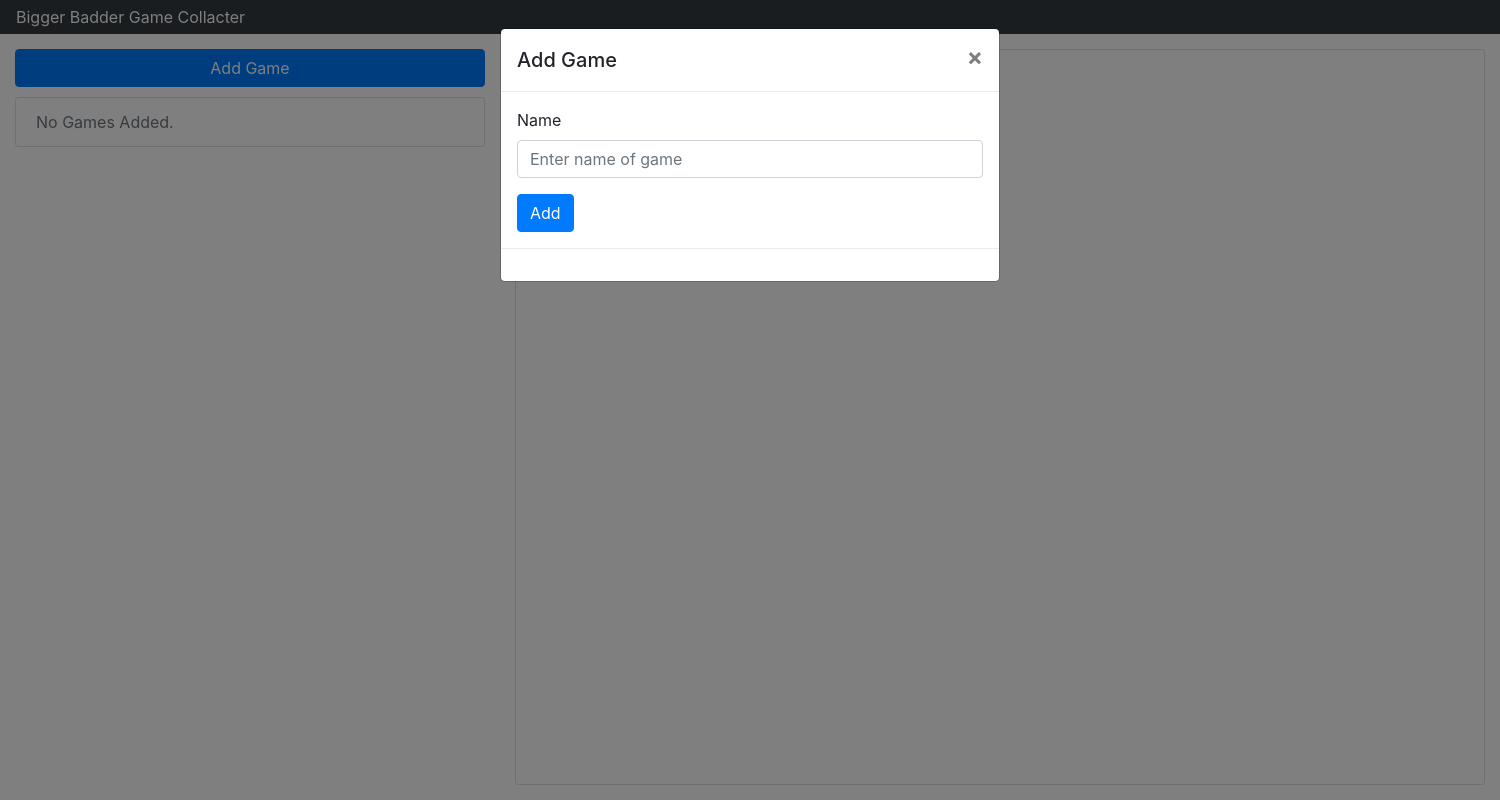
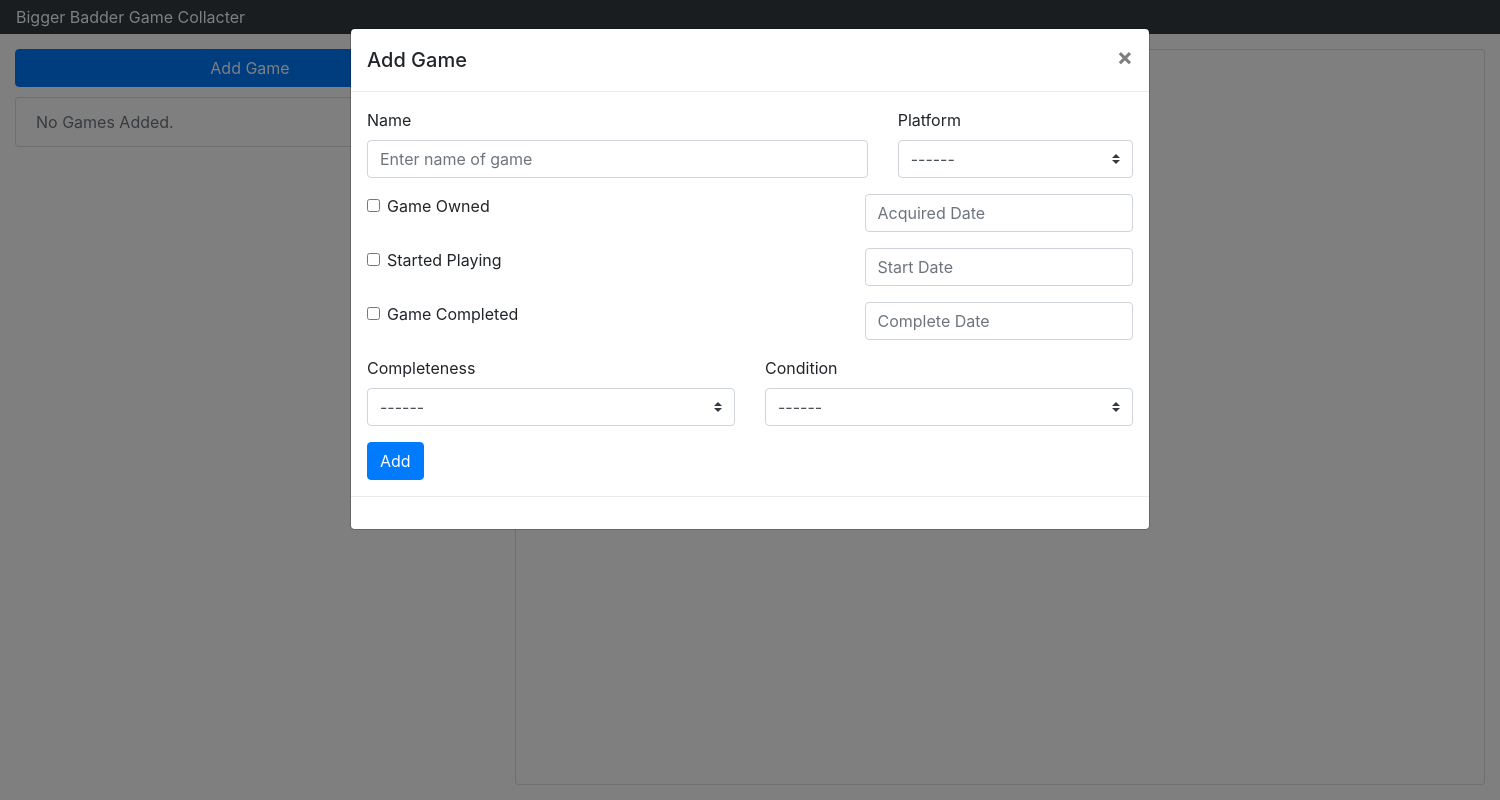
Before and after one commit to buckeye132/bigger-badder-game-collacter, an Electron app: page web/index.html in a window 1500 px wide. Both pictures are taken after a click on the button "Add Game". Drawn offline with nearby package versions, Linux system fonts and the light colour scheme; no server answers.

Commit message:
Added the entire form for adding a game to the list.

```diff
--- a/web/index.html
+++ b/web/index.html
@@ -57,7 +57,7 @@
 
     <!-- Add Game Modal -->
     <div class="modal fade" id="new-game-modal" tabindex="-1" role="dialog" aria-labelledby="exampleModalLabel" aria-hidden="true">
-      <div class="modal-dialog" role="document">
+      <div class="modal-dialog modal-lg" role="document">
         <div class="modal-content">
           <div class="modal-header">
             <h5 class="modal-title" id="exampleModalLabel">Add Game</h5>
@@ -67,11 +67,115 @@
           </div>
           <div class="modal-body">
             <form onsubmit="return addGame()">
-              <div class="form-group">
-                <label for="gameNameInput">Name</label>
-                <input type="text" class="form-control" id="gameNameInput" placeholder="Enter name of game">
+
+              <!--Start 1st Row -->
+              <div class="form-group row">
+                <div class="col-sm-8">
+                  <label for="gameNameInput">Name</label>
+                  <input type="text" class="form-control" id="gameNameInput" placeholder="Enter name of game">
+                </div>
+                <div class="col-sm-4">
+                  <label for="gamePlatformInput">Platform</label>
+                  <select class="custom-select" id="gamePlatformInput" placeholder="-Platform Select-">
+                    <option selected>------</option>
+                    <option value="1">Nintendo Entertainment System</option>
+                    <option value="2">Super Nintendo Entertainment System</option>
+                    <option value="3">Nintendo 64</option>
+                    <option value="3">Nintendo GameCube</option>
+                    <option value="3">Nintendo Wii</option>
+                    <option value="3">Nintendo WiiU</option>
+                    <option value="3">Nintendo Switch</option>
+                  </select>
+                </div>
               </div>
+              <!--End 1st Row -->
+
+              <!--Start 2nd Row -->
+              <div class="form-group row">
+                <div class="col-sm-3">
+                  <div class="form-check">
+                    <input class="form-check-input" type="checkbox" id="gameIsOwned">
+                    <label class="form-check-label" for="gameIsOwned">
+                      Game Owned
+                    </label>
+                  </div>
+                </div>
+                <div class="col-sm 5 justify-content-end">
+                  <!--Empty-->
+                </div>
+                <div class="col-sm 4 justify-content-end">
+                  <input type="text" class="form-control" placeholder="Acquired Date">
+                </div>
+              </div>
+              <!--End 2nd Row -->
+
+              <!--Start 3rd Row -->
+              <div class="form-group row">
+                <div class="col-sm-3">
+                  <div class="form-check">
+                    <input class="form-check-input" type="checkbox" id="gameStarted">
+                    <label class="form-check-label" for="gameStarted">
+                      Started Playing
+                    </label>
+                  </div>
+                </div>
+                <div class="col-sm 5 justify-content-end">
+                  <!--Empty-->
+                </div>
+                <div class="col-sm 4 justify-content-end">
+                  <input type="text" class="form-control" placeholder="Start Date">
+                </div>
+              </div>
+              <!--End 3rd Row -->
+
+              <!--Start 4th Row -->
+              <div class="form-group row">
+                <div class="col-sm-3">
+                  <div class="form-check">
+                    <input class="form-check-input" type="checkbox" id="gameCompleted">
+                    <label class="form-check-label" for="gameCompleted">
+                      Game Completed
+                    </label>
+                  </div>
+                </div>
+                <div class="col-sm 5 justify-content-end">
+                  <!--Empty-->
+                </div>
+                <div class="col-sm 4 justify-content-end">
+                  <input type="text" class="form-control" placeholder="Complete Date">
+                </div>
+              </div>
+              <!--End 4th Row -->
+
+              <!--Start 5th Row -->
+              <div class="form-group row">
+                <div class="col-sm-6 align-self-center">
+                  <label for="gameCompleteness">Completeness</label>
+                  <select class="custom-select" id="gameCompleteness">
+                    <option selected>------</option>
+                    <option value="1">CiB</option>
+                    <option value="2">Game Only</option>
+                    <option value="3">Box Only</option>
+                  </select>
+                </div>
+                <div class="col-sm-6 align-self-center">
+                  <label for="conditionInput">Condition</label>
+                  <select class="custom-select" id="conditionInput">
+                    <option selected>------</option>
+                    <option value="1">Mint</option>
+                    <option value="2">Excellent</option>
+                    <option value="3">Very Good</option>
+                    <option value="3">Good</option>
+                    <option value="3">Fair</option>
+                    <option value="3">Poor</option>
+                    <option value="3">Very Poor</option>
+                  </select>
+                </div>
+              </div>
+              <!--End 5th Row -->
+
               <button type="submit" class="btn btn-primary">Add</button>
+
             </form>
           </div>
           <div class="modal-footer">
```
